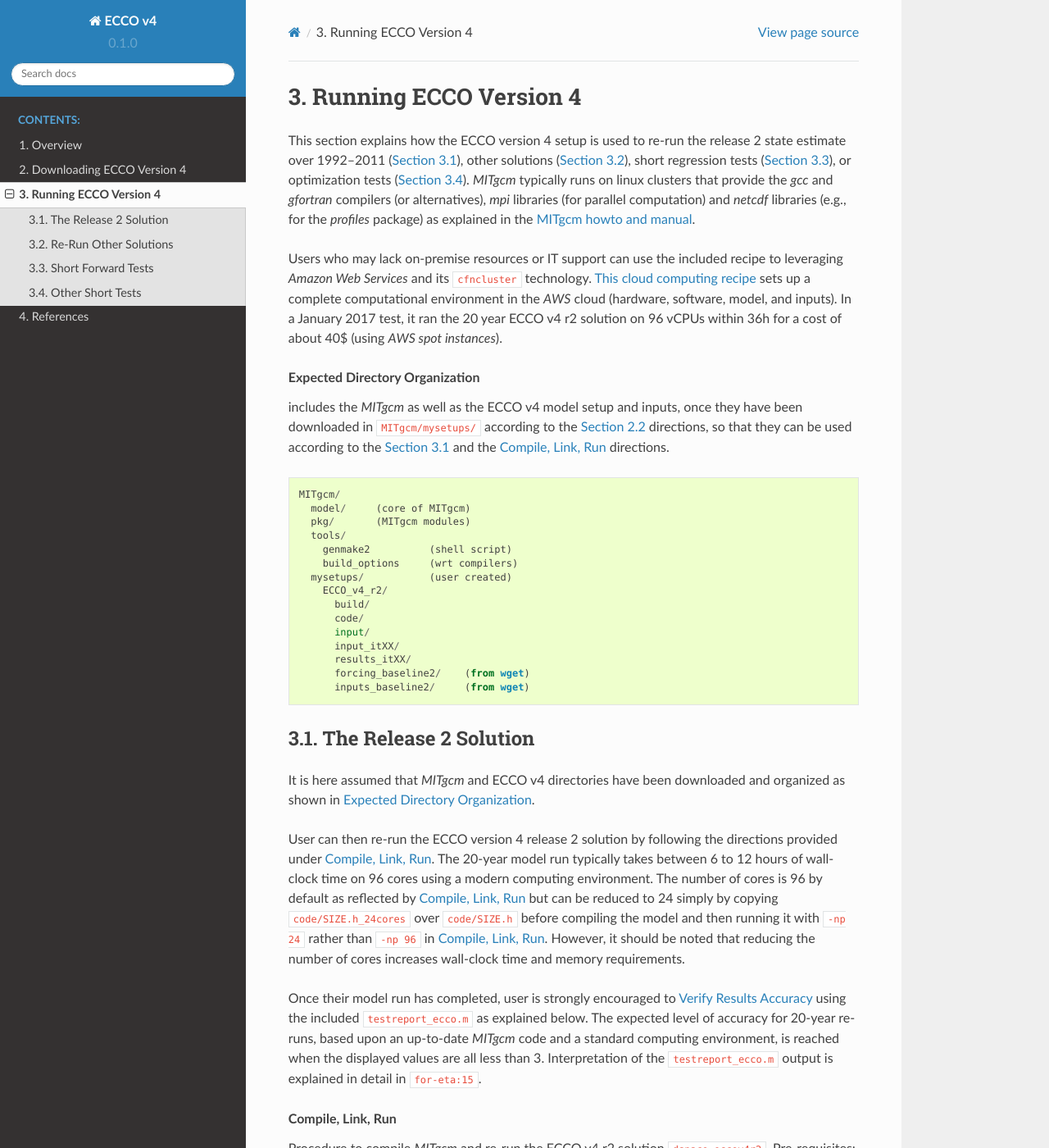
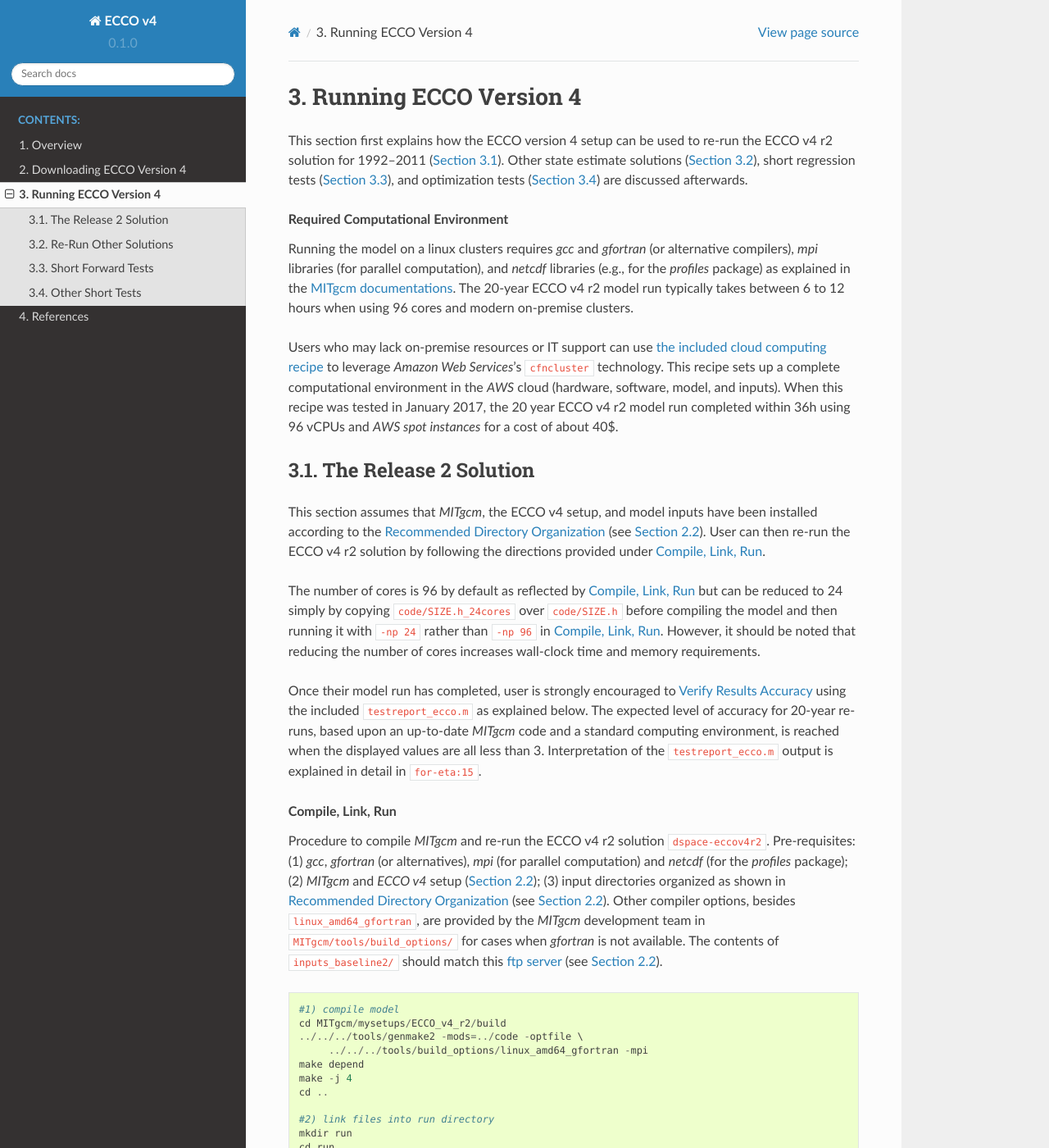
Before and after one commit to gaelforget/ECCOv4, a Sphinx documentation site: the page built from docs/runs.rst, in a window 1280 px wide and 1400 px high. Shown: the whole window at 82% size. Built offline with Sphinx 7.4.7 and the Read the Docs theme 2.0.0, drawn with Linux system fonts in a browser that asks for light colours; cross-references to code outside the pages are shown as plain code; some of the changed text lies outside the part shown.

Commit message:
- move the directory tree depiction to a separate file (eccov4r2_dirtree.rst) which is   now included inside of downloads.rst (rather than runs.rst) after eccov4r2_setup.rst - revise eccov4r2_setup.rst (download instructions) and the beginning of runs.rst

```diff
--- a/docs/runs.rst
+++ b/docs/runs.rst
@@ -4,42 +4,24 @@
 Running ECCO Version 4
 **********************
 
-This section explains how the ECCO version 4 setup is used to re-run the release 2 state estimate over 1992–2011 (:numref:`eccov4-baseline`), other solutions (:numref:`eccov4-other`), short regression tests (:numref:`testreport`), or optimization tests (:numref:`optim`). `MITgcm` typically runs on linux clusters that provide the `gcc` and `gfortran` compilers (or alternatives), `mpi` libraries (for parallel computation) and `netcdf` libraries (e.g., for the `profiles` package) as explained in the `MITgcm howto and manual <http://mitgcm.org/public/docs.html>`__.
+This section first explains how the ECCO version 4 setup can be used to re-run the ECCO v4 r2 solution for 1992–2011 (:numref:`eccov4-baseline`). Other state estimate solutions (:numref:`eccov4-other`), short regression tests (:numref:`testreport`), and optimization tests (:numref:`optim`) are discussed afterwards.
 
-Users who may lack on-premise resources or IT support can use the included recipe to leveraging `Amazon Web Services` and its ``cfncluster`` technology. `This cloud computing recipe <https://github.com/gaelforget/ECCO_v4_r2/tree/master/example_scripts/>`__ sets up a complete computational environment in the `AWS` cloud (hardware, software, model, and inputs). In a January 2017 test, it ran the 20 year ECCO v4 r2 solution on 96 vCPUs within 36h for a cost of about 40$ (using `AWS spot instances`).
+.. _computers:
 
-.. _mitgcmdirs:
+.. rubric:: Required Computational Environment
 
-.. rubric:: Expected Directory Organization
+Running the model on a linux clusters requires `gcc` and `gfortran` (or alternative compilers), `mpi` libraries (for parallel computation), and `netcdf` libraries (e.g., for the `profiles` package) as explained in the `MITgcm documentations <http://mitgcm.org/public/docs.html>`__. The 20-year ECCO v4 r2 model run typically takes between 6 to 12 hours when using 96 cores and modern on-premise clusters.
 
-includes the `MITgcm` as well as the ECCO v4 model setup and inputs, once they have been downloaded in ``MITgcm/mysetups/`` according to the :numref:`download-setup` directions, so that they can be used according to the :numref:`eccov4-baseline` and the :ref:`baseline` directions.
-
-::
-
-   MITgcm/
-     model/     (core of MITgcm)
-     pkg/       (MITgcm modules)
-     tools/
-       genmake2          (shell script)
-       build_options     (wrt compilers)
-     mysetups/           (user created)
-       ECCO_v4_r2/
-         build/
-         code/
-         input/
-         input_itXX/
-         results_itXX/
-         forcing_baseline2/    (from wget)
-         inputs_baseline2/     (from wget)
+Users who may lack on-premise resources or IT support can use `the included cloud computing recipe <https://github.com/gaelforget/ECCO_v4_r2/tree/master/example_scripts/>`__ to leverage `Amazon Web Services`'s ``cfncluster`` technology. This recipe sets up a complete computational environment in the `AWS` cloud (hardware, software, model, and inputs). When this recipe was tested in January 2017, the 20 year ECCO v4 r2 model run completed within 36h using 96 vCPUs and `AWS spot instances` for a cost of about 40$.
 
 .. _eccov4-baseline:
 
 The Release 2 Solution
 ----------------------
 
-It is here assumed that `MITgcm` and ECCO v4 directories have been downloaded and organized as shown in :ref:`mitgcmdirs`.
+This section assumes that `MITgcm`, the ECCO v4 setup, and model inputs have been installed according to the :ref:`mitgcmdirs` (see :numref:`download-setup`). User can then re-run the ECCO v4 r2 solution by following the directions provided under :ref:`baseline`.
 
-User can then re-run the ECCO version 4 release 2 solution by following the directions provided under :ref:`baseline`. The 20-year model run typically takes between 6 to 12 hours of wall-clock time on 96 cores using a modern computing environment. The number of cores is 96 by default as reflected by :ref:`baseline` but can be reduced to 24 simply by copying ``code/SIZE.h_24cores`` over ``code/SIZE.h`` before compiling the model and then running it with ``-np 24`` rather than ``-np 96`` in :ref:`baseline`. However, it should be noted that reducing the number of cores increases wall-clock time and memory requirements.
+The number of cores is 96 by default as reflected by :ref:`baseline` but can be reduced to 24 simply by copying ``code/SIZE.h_24cores`` over ``code/SIZE.h`` before compiling the model and then running it with ``-np 24`` rather than ``-np 96`` in :ref:`baseline`. However, it should be noted that reducing the number of cores increases wall-clock time and memory requirements.
 
 Once their model run has completed, user is strongly encouraged to :ref:`testreportecco` using the included ``testreport_ecco.m`` as explained below. The expected level of accuracy for 20-year re-runs, based upon an up-to-date `MITgcm` code and a standard computing environment, is reached when the displayed values are all less than 3. Interpretation of the ``testreport_ecco.m`` output is explained in detail in :cite:`for-eta:15`.
 
```
Also changed, not shown: docs/downloads.rst (+9 -0 lines), docs/eccov4r2_dirtree.rst (added, +17 -0 lines), docs/eccov4r2_setup.rst (+2 -5 lines).
